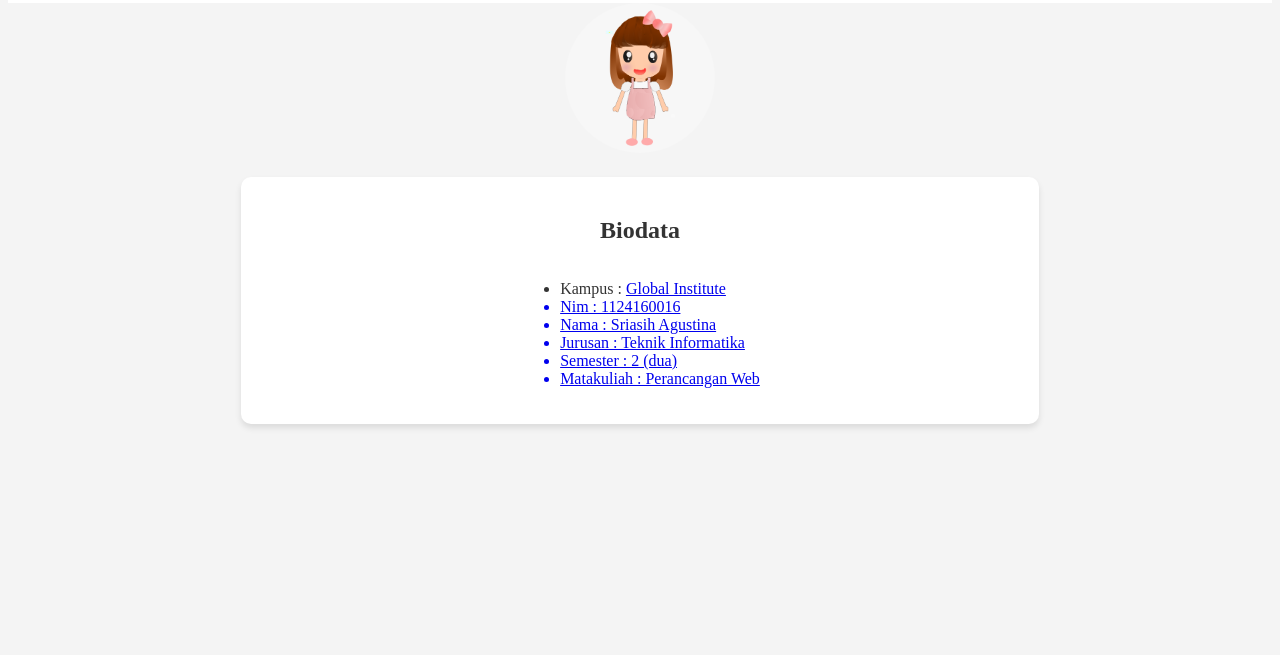
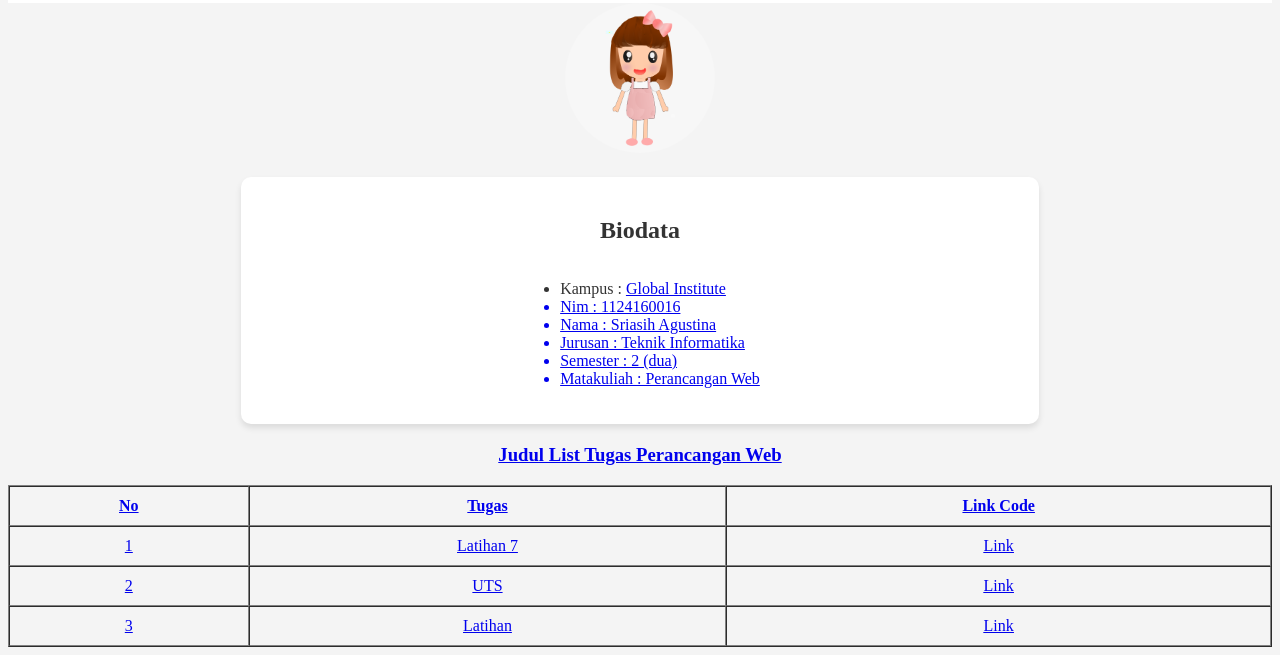
Before and after one commit to iina18/1124160016-UTS, a plain HTML site: page index.html in a window 1280 px wide. Shown: the part 532-1187 px from the top of the page. Before the commit the page ends 976 px from the top, so only its background shows below. Drawn offline with Linux system fonts and the light colour scheme.

Commit message:
judul list tugas

```diff
--- a/index.html
+++ b/index.html
@@ -23,6 +23,29 @@
                     <li>Matakuliah : Perancangan Web</li>
                 </ul>
             </section>
+            <h3>Judul List Tugas Perancangan Web</h3>
+            <table border="1" width="100%" cellpadding="10" cellspacing="0">
+                <tr>
+                    <th>No</th>
+                    <th>Tugas</th>
+                    <th>Link Code</th>
+                </tr>
+                <tr>
+                    <td>1</td>
+                    <td>Latihan 7</td>
+                    <td><a href="https://github.com/iina18/1124160016-LATIHAN-7">Link</a></td>
+                </tr>
+                <tr>
+                    <td>2</td>
+                    <td>UTS</td>
+                    <td><a href=https://github.com/iina18/1124160016-UTS>Link</a></td>
+                </tr>
+                <tr>
+                    <td>3</td>
+                    <td>Latihan</td>
+                    <td><a href=https://github.com/iina18/tugas-pw-global-1124160016>Link</a></td>
+                </tr>
+
 </head>
 <body>
 </body>
```
Also changed, not shown: imagess/peta.jpg (renamed from peta.jpg), kartun-anak-perempuan-lucu.png (deleted).
